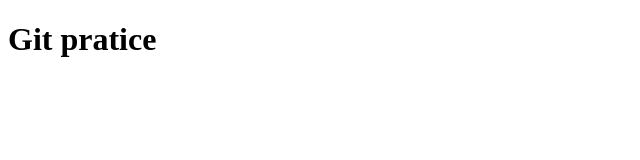
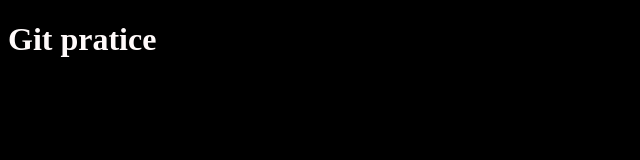
Before and after one commit to eraayush/pratice, a plain HTML site: page index.html in a window 1280 px wide. Shown: the whole page, without its empty margins (0-640 px from the left). Drawn offline with Linux system fonts and the light colour scheme.

Commit message:
Add font color and backgroung color

```diff
--- a/index.html
+++ b/index.html
@@ -4,6 +4,7 @@
     <meta charset="UTF-8">
     <meta http-equiv="X-UA-Compatible" content="IE=edge">
     <meta name="viewport" content="width=device-width, initial-scale=1.0">
+    <link rel="stylesheet" href="style.css">
     <title>Document</title>
 </head>
 <body>
--- a/style.css
+++ b/style.css
@@ -0,0 +1,8 @@
+
+body{
+    background-color: black;
+}
+
+h1{
+    color: snow;
+}
```
